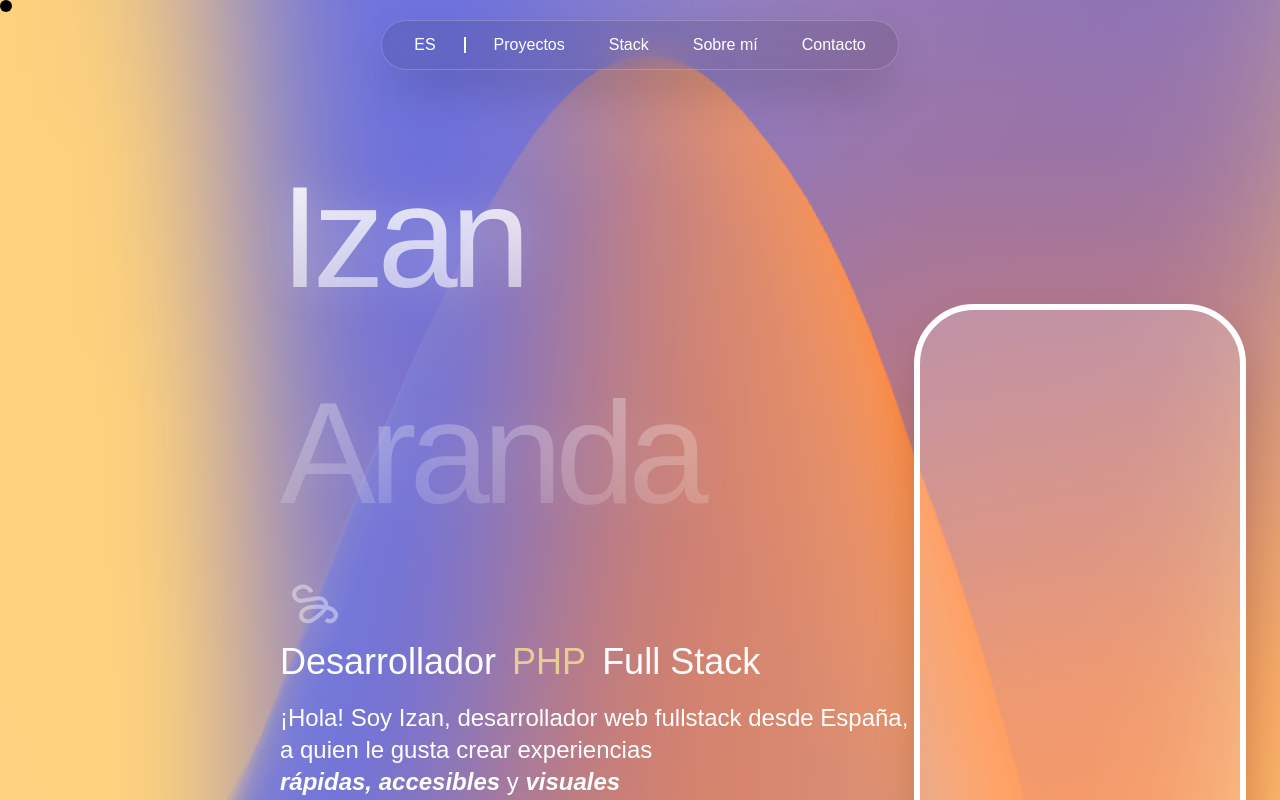
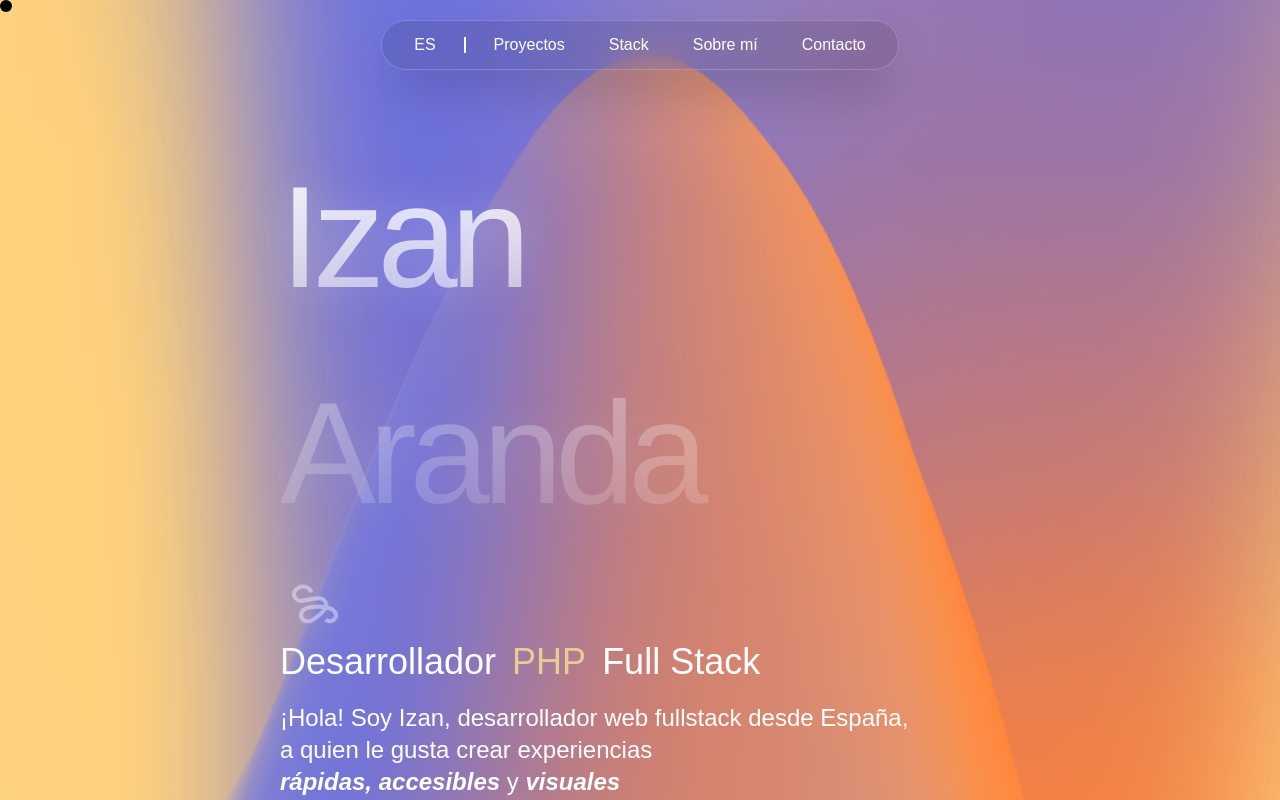
Before and after one commit to adk394/PortfolioFreelance, a React (Vite) app: page / in a window 1280 px wide. Shown: the top 800 px of the page. Built offline with nearby package versions, Linux system fonts and the light colour scheme; a web font is replaced by a local one.

Commit message:
without pfp

```diff
--- a/src/components/Main.jsx
+++ b/src/components/Main.jsx
@@ -217,9 +217,11 @@ const Main = () => {
           </div>
         </div>
       </div>
-      <div className="p-30 max-md:p-0 max-md:pt-6 flex justify-center items-center w-full">
-        <div className="px-40 max-md:px-0 w-full max-md:w-[min(82vw,22rem)] h-6/7 max-md:h-[min(115vw,28rem)] max-md:min-h-80 rounded-[60px] max-md:rounded-[2.5rem] border-6 shadow-2xl bg-white/20 border-white relative right-10 max-md:right-auto"></div>
-      </div>
+      {/* <div className="p-30 max-md:p-0 max-md:pt-6 flex justify-center items-center w-full">
+        <div className="px-40 max-md:px-0 w-full max-md:w-[min(82vw,22rem)] h-6/7 max-md:h-[min(115vw,28rem)] max-md:min-h-80 rounded-[60px] max-md:rounded-[2.5rem] border-6 shadow-2xl bg-white/20 border-white relative right-10 max-md:right-auto">
+        <img src="/personalhehe/" alt="" />
+        </div>
+      </div> */}
     </div>
   );
 };
```
Also changed, not shown: public/personalhehe/personalPhotos/fotoPFP.jpg (added).
